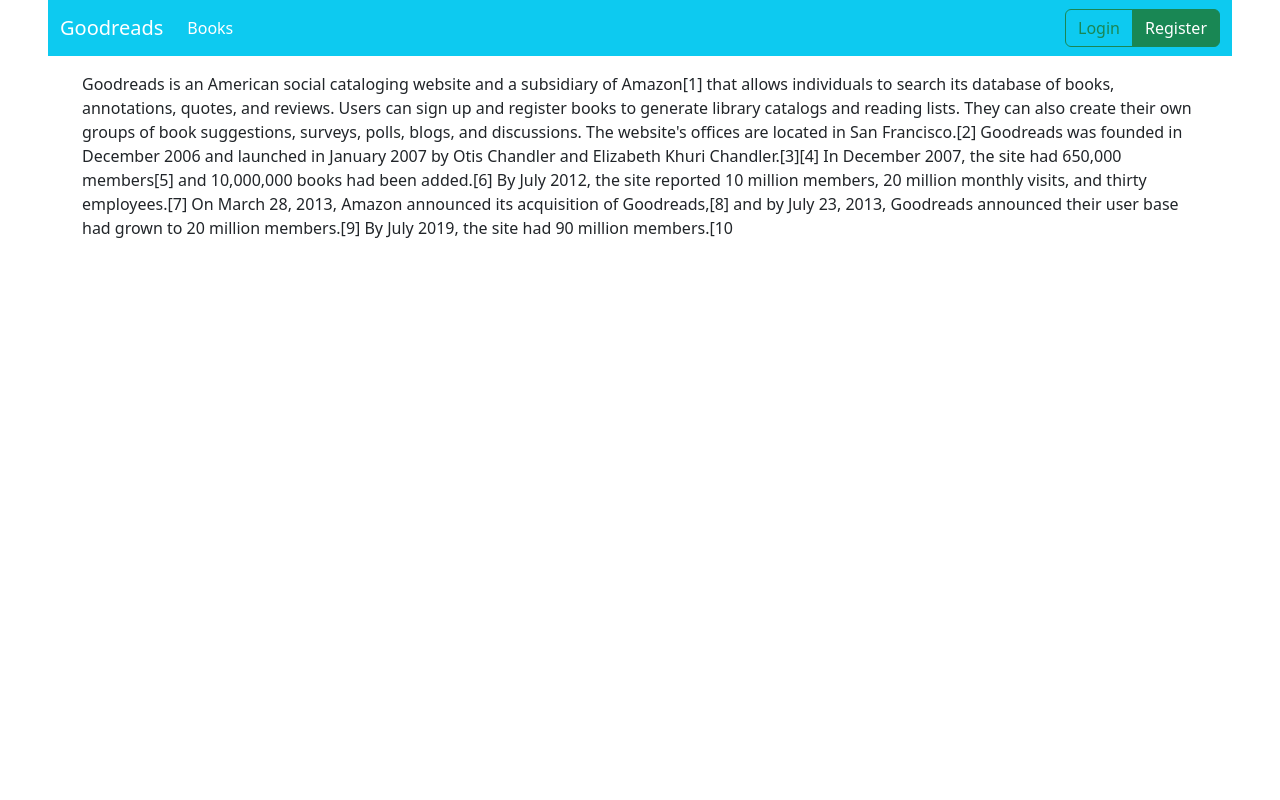
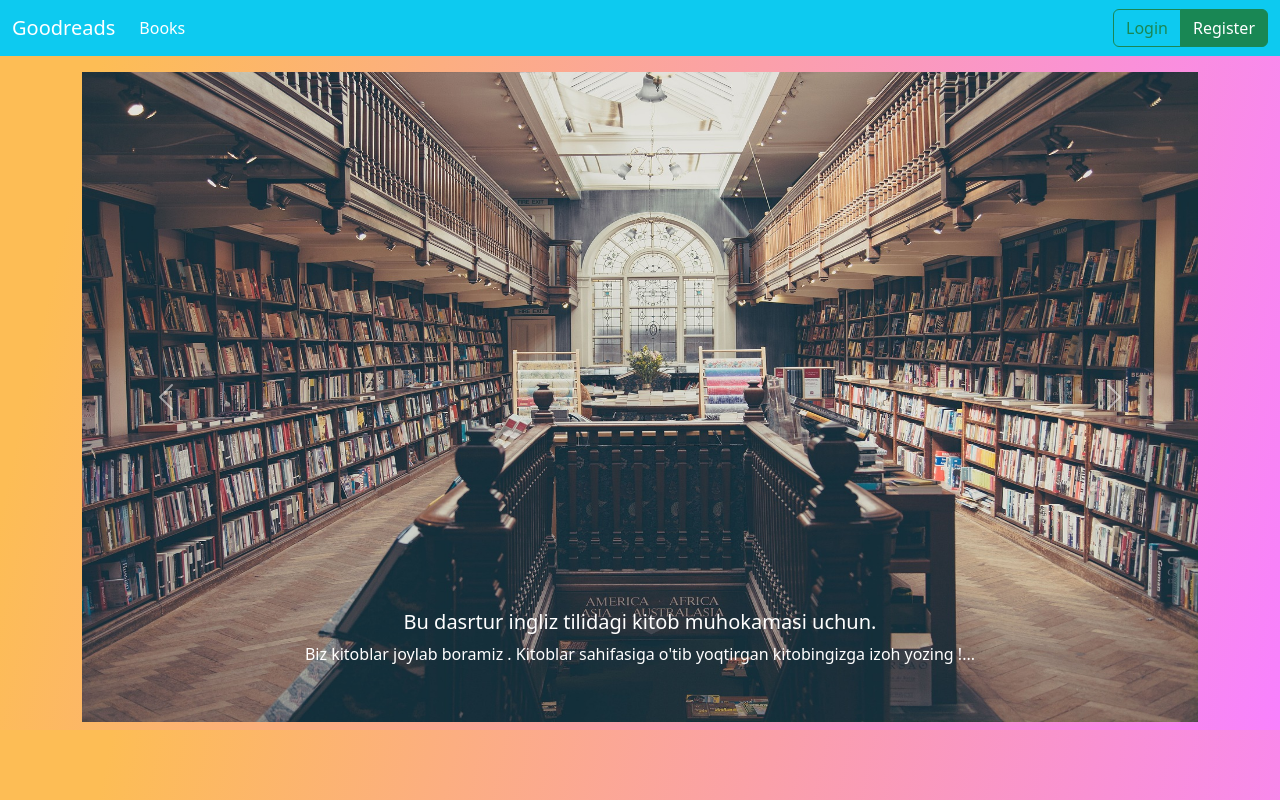
Before and after one commit to TolibjonD/goodreads, a Django app: page / in a window 1280 px wide. Run offline with Django 4.2, Linux system fonts and the light colour scheme.

Commit message:
I added carousel

```diff
--- a/goodreads/settings.py
+++ b/goodreads/settings.py
@@ -23,7 +23,7 @@
 SECRET_KEY = 'django-insecure-vk$#msu@e0cs-!)c&*_tw2o1&laz68e+o2czy2_j^^z!gi^f13'
 
 # SECURITY WARNING: don't run with debug turned on in production!
-DEBUG = False
+DEBUG = True
 
 ALLOWED_HOSTS = ['127.0.0.1', '.pythonanywhere.com']
 
--- a/static/css/style.css
+++ b/static/css/style.css
@@ -112,3 +112,16 @@
     right: 10px;
     bottom: 50px;
 }
+
+.carousel{
+height: 650px;
+background-color: #00a5f4;
+}
+
+.carousel .carousel-item{
+height: 650px;
+}
+
+.carousel .carousel-item img{
+height: 100%;
+}
--- a/templates/base.html
+++ b/templates/base.html
@@ -52,7 +52,7 @@
 </head>
 <body>
 
-    <nav class="navbar fixed-top navbar-expand-lg navbar-dark bg-info me-5 ms-5">
+    <nav class="navbar fixed-top navbar-expand-lg navbar-dark bg-info ">
         <div class="container-fluid">
           <a class="navbar-brand" href="{% url 'landing_page' %}">Goodreads</a>
           <button class="navbar-toggler" type="button" data-bs-toggle="collapse" data-bs-target="#navbarTogglerDemo02" aria-controls="navbarTogglerDemo02" aria-expanded="false" aria-label="Toggle navigation">
--- a/templates/landing_page.html
+++ b/templates/landing_page.html
@@ -1,11 +1,46 @@
 {% extends 'base.html' %}
 
 {% block title %} Goodreads | Landing Page {% endblock title %}
-
+{% block additional_styles %}
+<style>
+    body{
+        background-image: linear-gradient( 102.4deg,  rgba(253,189,85,1) 7.8%, rgba(249,131,255,1) 100.3% );
+    }
+</style>
+{% endblock additional_styles %}
+{% load static %}
 {% block content %}
-Goodreads is an American social cataloging website and a subsidiary of Amazon[1] that allows individuals to search its database of books, annotations, quotes, and reviews. Users can sign up and register books to generate library catalogs and reading lists. They can also create their own groups of book suggestions, surveys, polls, blogs, and discussions. The website's offices are located in San Francisco.[2]
-
-Goodreads was founded in December 2006 and launched in January 2007 by Otis Chandler and Elizabeth Khuri Chandler.[3][4] In December 2007, the site had 650,000 members[5] and 10,000,000 books had been added.[6] By July 2012, the site reported 10 million members, 20 million monthly visits, and thirty employees.[7] On March 28, 2013, Amazon announced its acquisition of Goodreads,[8] and by July 23, 2013, Goodreads announced their user base had grown to 20 million members.[9]
-
-By July 2019, the site had 90 million members.[10
+<div id="carouselExampleAutoplaying" class="carousel slide" data-bs-ride="carousel">
+    <div class="carousel-inner">
+      <div class="carousel-item active">
+        <img src="{% static 'assets/slide1.jpg' %}" class="d-block w-100" alt="...">
+        <div class="carousel-caption d-none d-md-block">
+            <h5>Bu dasrtur ingliz tilidagi kitob muhokamasi uchun.</h5>
+            <p>Biz kitoblar joylab boramiz . Kitoblar sahifasiga o'tib yoqtirgan kitobingizga izoh yozing !...</p>
+          </div>
+      </div>
+      <div class="carousel-item">
+        <img src="{% static 'assets/slide2.jpg' %}" class="d-block w-100" alt="...">
+        <div class="carousel-caption d-none d-md-block">
+            <h5>Kitoblar dunyoqarashingiz va shaxsiy rvojlanishingiz uchun eng yaxshi yo'ldir.</h5>
+            <p> Kelgusida ingliz tilida sms yozishmalar , shaxsiy kabinet va video , audio muloqot xizmatlari ham yo'lga qo'yiladi. </p>
+          </div>
+      </div>
+      <div class="carousel-item">
+        <img src="{% static 'assets/slide3.jpg' %}" class="d-block w-100" alt="...">
+        <div class="carousel-caption d-none d-md-block">
+            <h5>Ro'yxatdan o'ting va bepul aqliy saloyihatingizni rivojlantiring.</h5>
+            <p>Chalg'ituvchi hayotda har narsaga chalg'imang vaqtingizni kitobxonlar orasida ham o'tkizing !...</p>
+          </div>
+      </div>
+    </div>
+    <button class="carousel-control-prev" type="button" data-bs-target="#carouselExampleAutoplaying" data-bs-slide="prev">
+      <span class="carousel-control-prev-icon" aria-hidden="true"></span>
+      <span class="visually-hidden">Previous</span>
+    </button>
+    <button class="carousel-control-next" type="button" data-bs-target="#carouselExampleAutoplaying" data-bs-slide="next">
+      <span class="carousel-control-next-icon" aria-hidden="true"></span>
+      <span class="visually-hidden">Next</span>
+    </button>
+  </div>
 {% endblock content %}
```
Also changed, not shown: static/assets/slide1.jpg (added), static/assets/slide2.jpg (added), static/assets/slide3.jpg (added).
